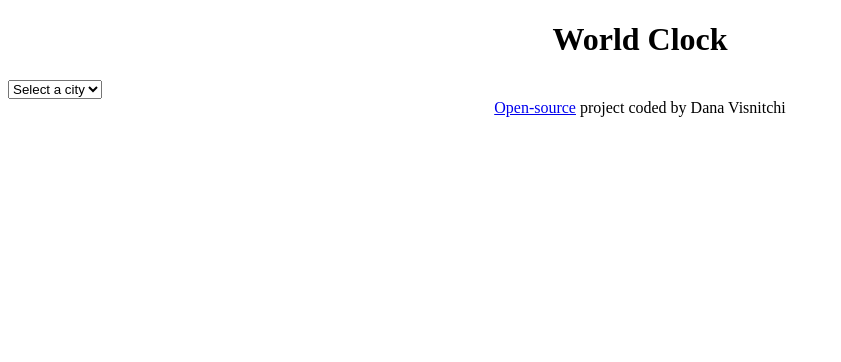
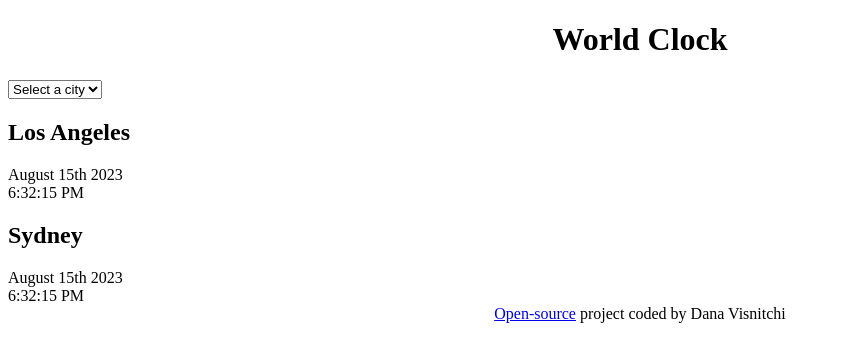
Before and after one commit to cvdana/Time-Zones, a plain HTML site: page index.html in a window 1280 px wide. Shown: the whole page, without its empty margins (0-841 px from the left). Drawn offline with nearby package versions, Linux system fonts and the light colour scheme.

Commit message:
Added HTML structure

```diff
--- a/index.html
+++ b/index.html
@@ -20,6 +20,16 @@
           <option value="Australia/Sydney" id="sydney">Sydney</option>
         </select>
       </form>
+      <div class="city">
+        <h2>Los Angeles</h2>
+        <div class="date">August 15th 2023</div>
+        <div class="time">6:32:15 PM</div>
+      </div>
+      <div class="city">
+        <h2>Sydney</h2>
+        <div class="date">August 15th 2023</div>
+        <div class="time">6:32:15 PM</div>
+      </div>
     </div>
     <footer>
       <a href="https://github.com/cvdana/Time-Zones" target="_blank"
```
